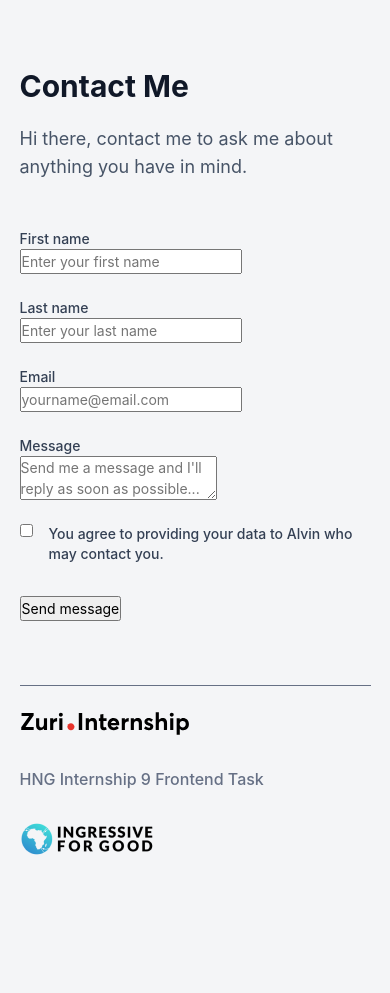
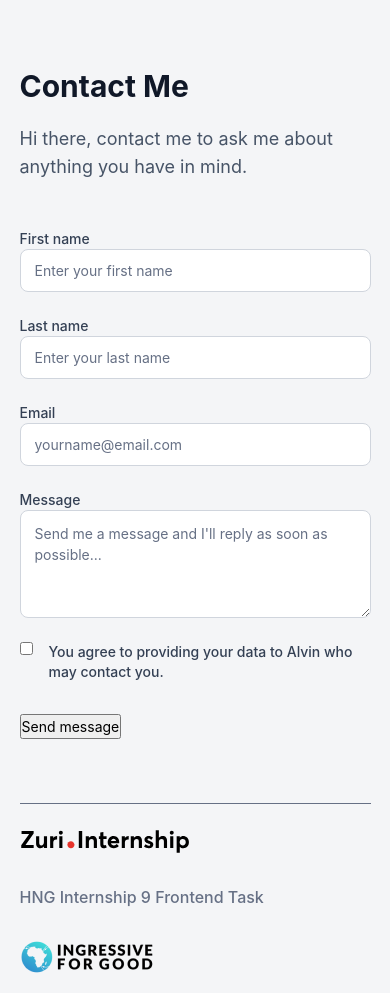
Before and after one commit to alvyynm/linktreeclone, a React (Create React App) app: page /contact in a window 390 px wide. Before the commit the page ends 908 px from the top, so only its background shows below. Built offline with nearby package versions, Linux system fonts and the light colour scheme.

Commit message:
style: style text,email and textarea to match mobile design

```diff
--- a/src/components/Contact.css
+++ b/src/components/Contact.css
@@ -46,3 +46,36 @@ div.unique {
   gap: 1rem;
   margin-bottom: 32px;
 }
+
+input[type="text"],
+input[type="email"] {
+  padding: 10px 14px;
+  width: 100%;
+  border: 1px solid #d0d5dd;
+  border-radius: 8px;
+}
+
+textarea {
+  padding: 12px 14px;
+  width: 100%;
+  height: 108px;
+  border: 1px solid #d0d5dd;
+  border-radius: 8px;
+}
+
+/* Customize input and textarea placeholder color */
+::-webkit-input-placeholder {
+  color: #667085;
+}
+
+::-moz-placeholder {
+  color: #667085;
+}
+
+::-ms-placeholder {
+  color: #667085;
+}
+
+::placeholder {
+  color: #667085;
+}
```
